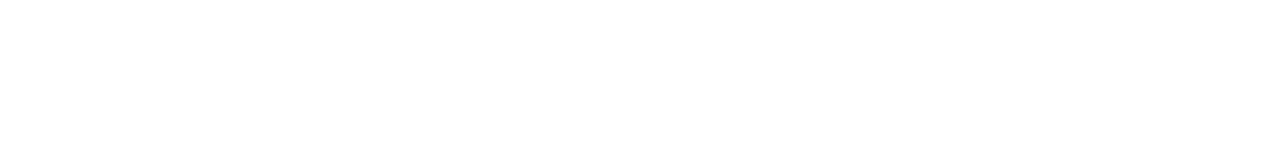
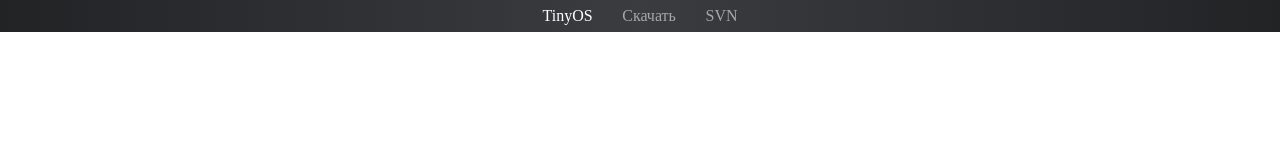
Before and after one commit to LebedevDaniil/brain_explosion, a plain HTML site: page index.html in a window 1280 px wide. Drawn offline with Linux system fonts and the light colour scheme.

Commit message:
Update index.html

```diff
--- a/index.html
+++ b/index.html
@@ -2,9 +2,15 @@
 <html>
 <head>
 	<meta charset="utf-8">
+	<meta name="viewport" content="width=device-width">
+	<link rel="stylesheet" type="text/css" href="style.css">
 	<title>Tiny OS</title>
 </head>
 <body>
-
+	<div id="menu">
+	    <a href="index.html" class="a">TinyOS</a>
+	    <a href="download.html">Скачать</a>
+	    <a href="swn.html">SVN</a>
+	</div>
 </body>
 </html>
```
